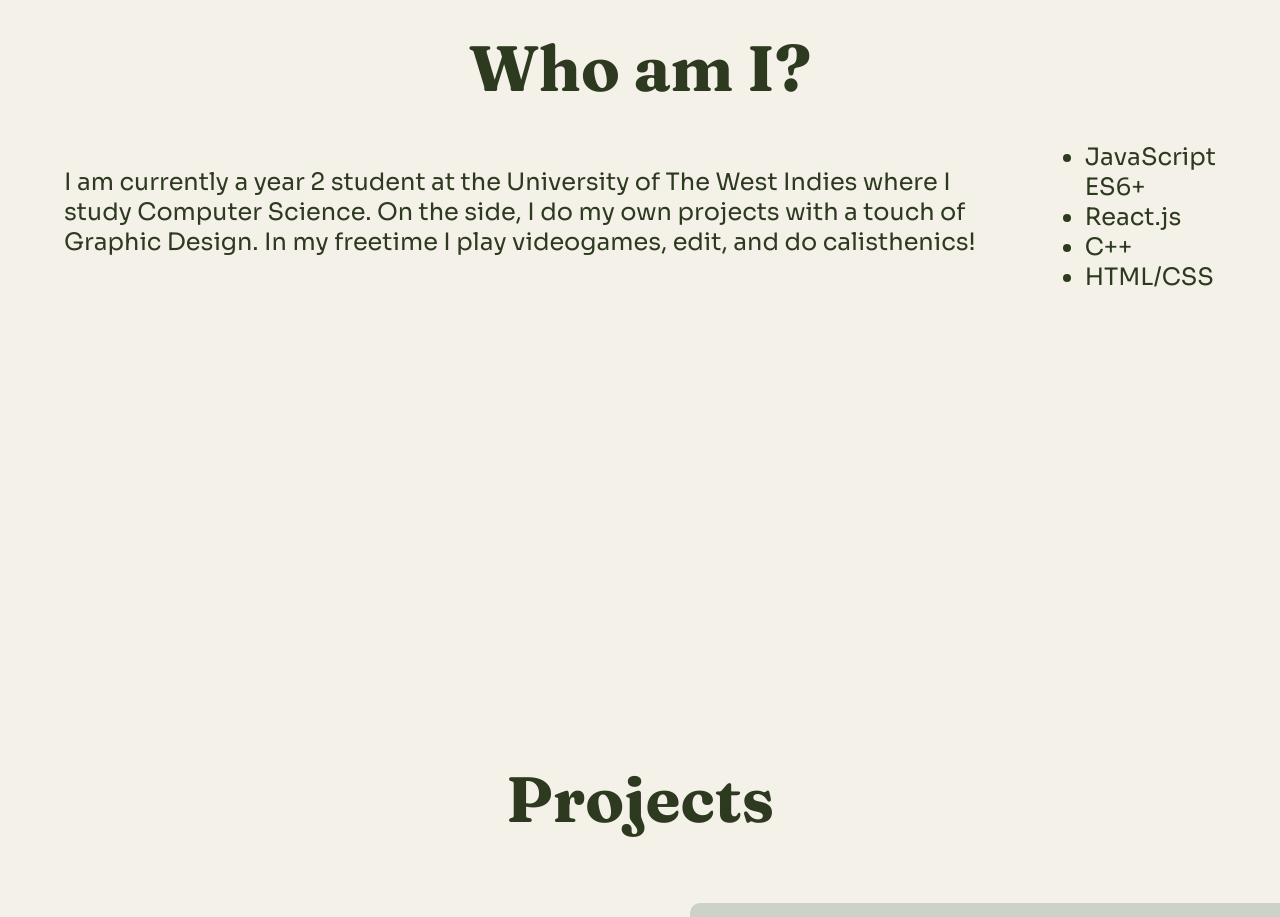
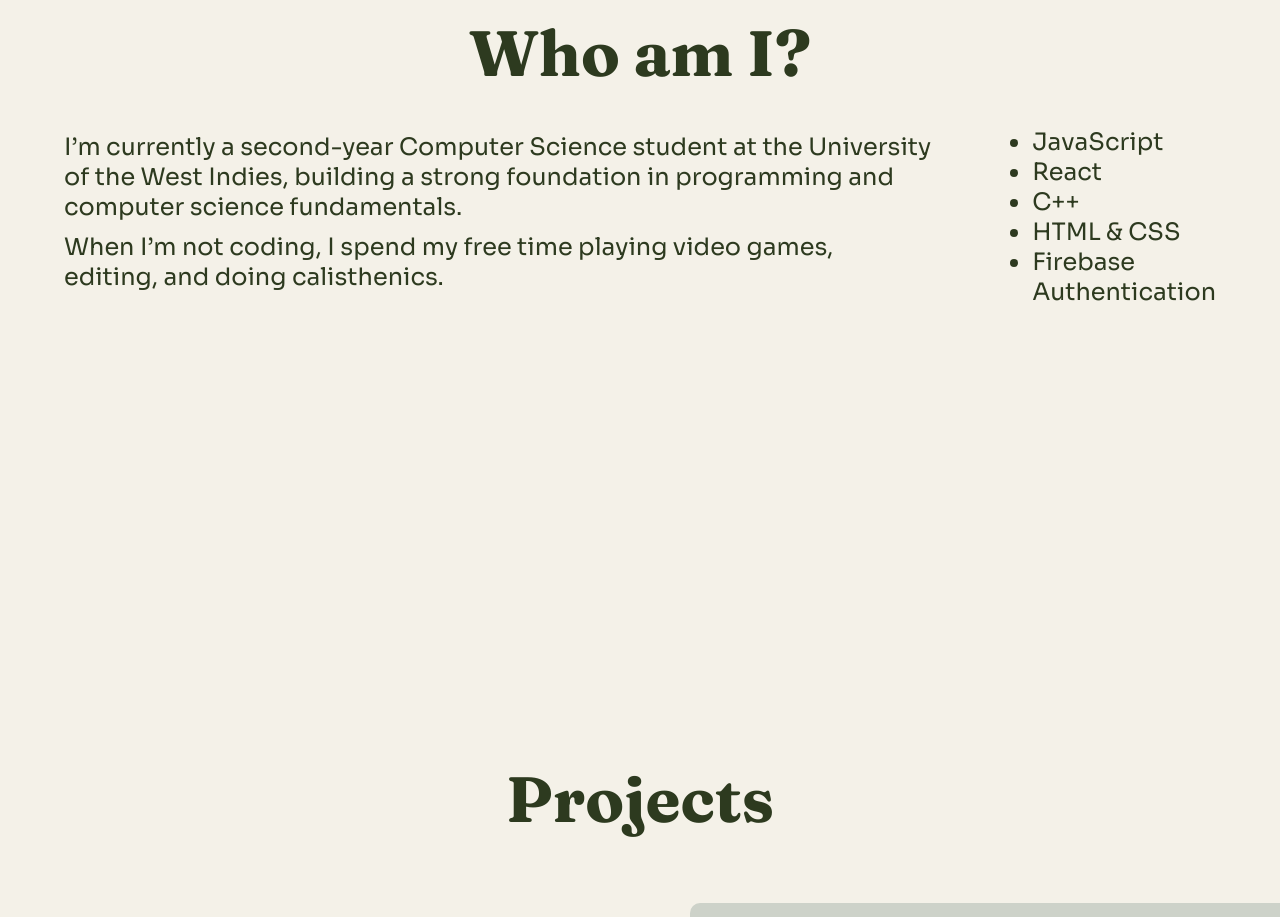
Before and after one commit to tristandotdev/my-portfolio, a React (Vite) app: page / in a window 1280 px wide. Shown: the part 1080-1997 px from the top of the page. Built offline with nearby package versions, Linux system fonts and the light colour scheme.

Commit message:
updated home

```diff
--- a/src/pages/Home.css
+++ b/src/pages/Home.css
@@ -40,6 +40,6 @@
 
     #about-details ul{
         align-self: flex-start;
-        padding-left: 30px;
+        padding-left: 10px;
     }
 }
--- a/src/pages/Home.jsx
+++ b/src/pages/Home.jsx
@@ -43,12 +43,21 @@ function AboutMe() {
       <div className="horizontalDiv" style={{minHeight: "100vh"}} id="About">
       <h1 style={{justifySelf: "center"}}>Who am I?</h1>
       <div className="verticalDiv" id="about-details">
-        <p>I am currently a year 2 student at the University of The West Indies where I study Computer Science. On the side, I do my own projects with a touch of Graphic Design. In my freetime I play videogames, edit, and do calisthenics!</p>
+        <div>
+          <p>
+          I’m currently a second-year Computer Science student at the University of the West Indies, building a strong foundation in programming and computer science fundamentals.
+          </p>
+          <p>
+            When I’m not coding, I spend my free time playing video games, editing, and doing calisthenics.
+          </p>
+        </div>
+
         <ul>
-          <li>JavaScript ES6+</li>
-          <li>React.js</li>
+          <li>JavaScript</li>
+          <li>React</li>
           <li>C++</li>
-          <li>HTML/CSS</li>
+          <li>HTML & CSS</li>
+          <li>Firebase Authentication</li>
         </ul>
       </div>
     </div>
```
